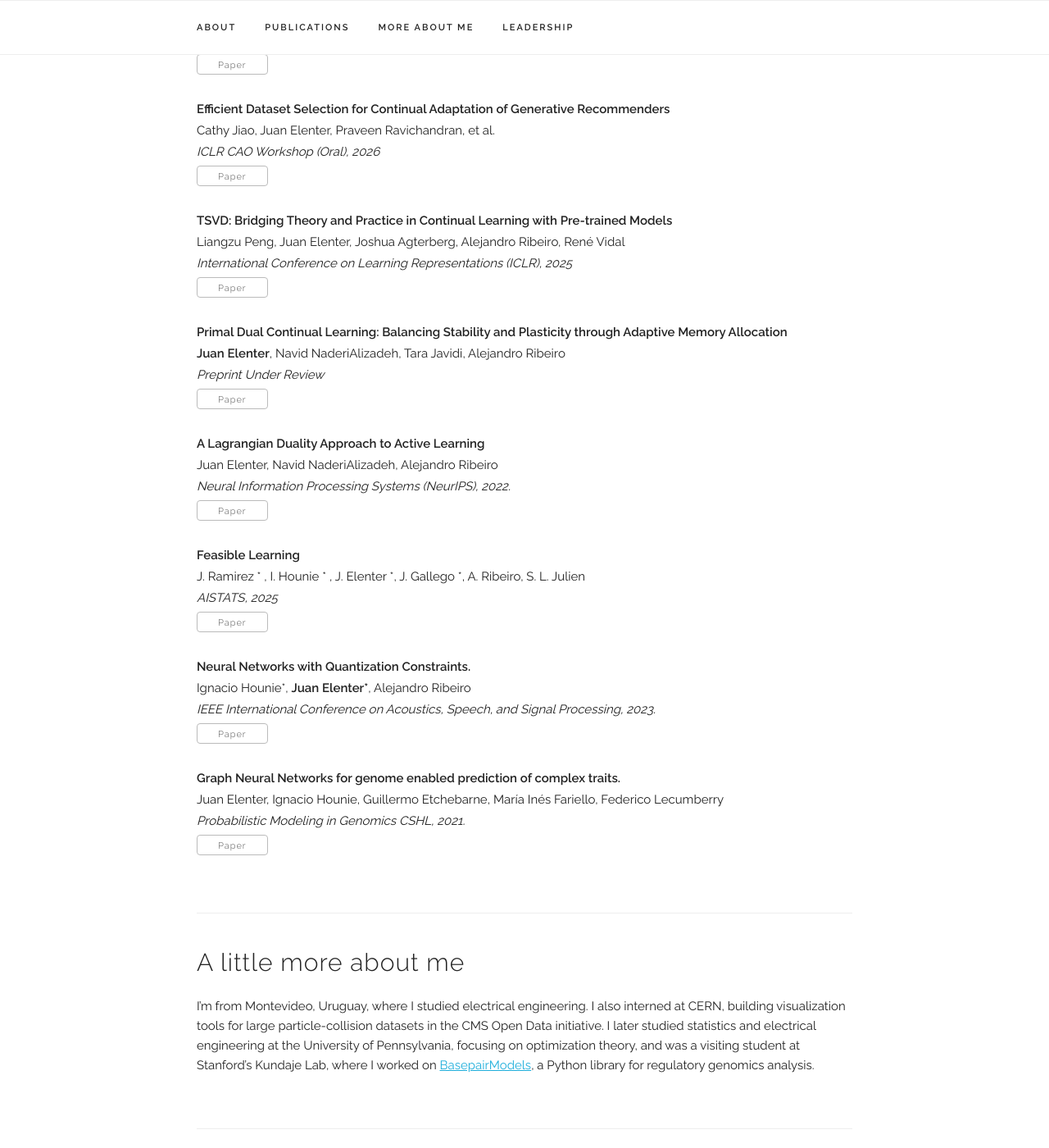
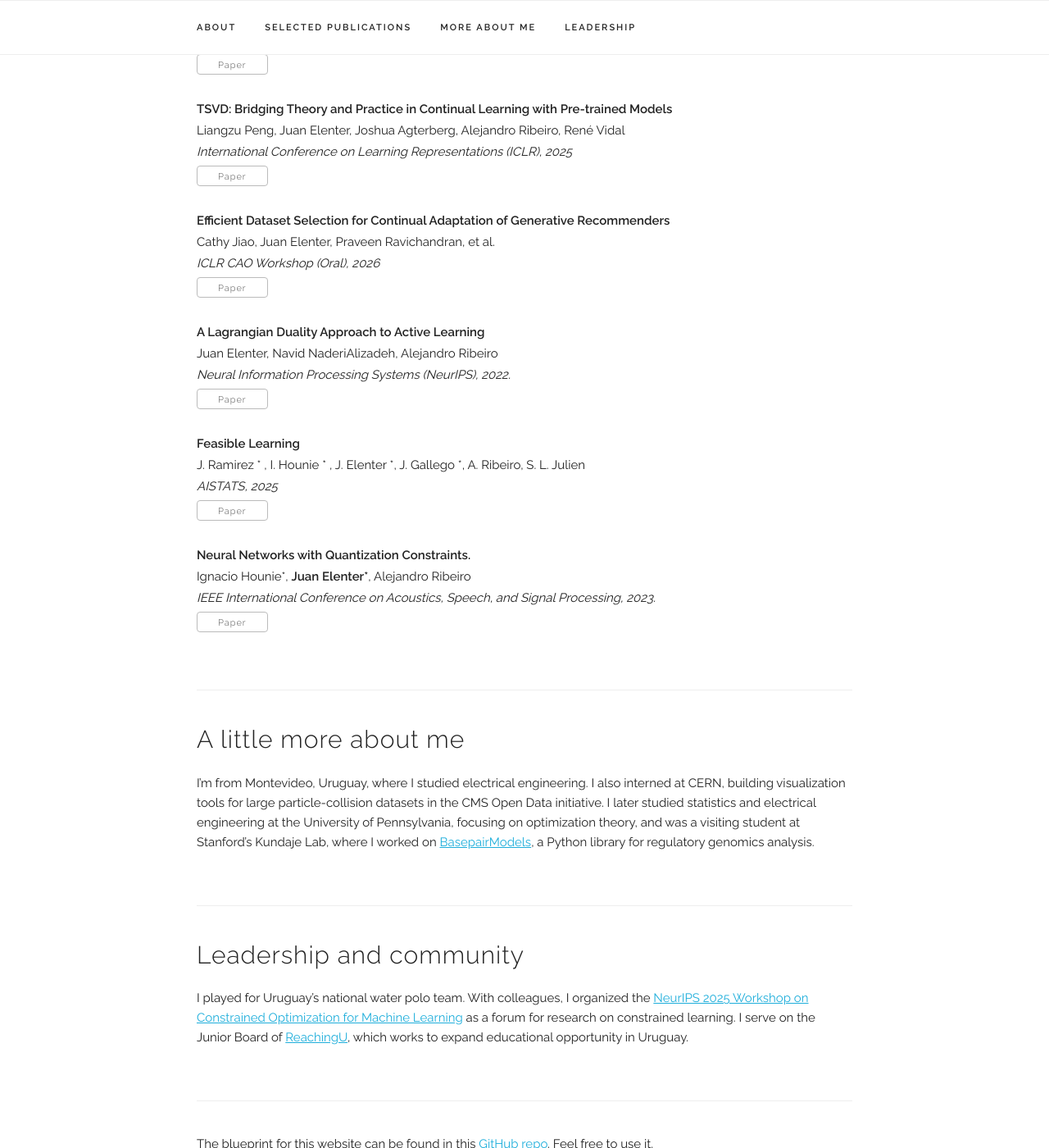
Before and after one commit to juanelenter/juanelenter.github.io, a Jekyll site: the page built from index.html, in a window 1280 px wide and 1400 px high, scrolled down 1016 px. Shown: the whole window at 82% size. Built offline with Jekyll 4.4.1, drawn with Linux system fonts in a browser that asks for light colours; some web fonts are replaced; some of the changed text lies outside the part shown.

Commit message:
Curate selected publications and refine community copy

```diff
--- a/_data/publications.yaml
+++ b/_data/publications.yaml
@@ -16,11 +16,6 @@ papers:
     philosphical: n
     industry: y
 
-  - title: "Efficient Dataset Selection for Continual Adaptation of Generative Recommenders"
-    authors: "Cathy Jiao, Juan Elenter, Praveen Ravichandran, et al."
-    venue: "ICLR CAO Workshop (Oral), 2026"
-    paper_pdf: "https://arxiv.org/abs/2604.07739"
-
   - title: "TSVD: Bridging Theory and Practice in Continual Learning with Pre-trained Models"
     authors: "Liangzu Peng, Juan Elenter, Joshua Agterberg, Alejandro Ribeiro, René Vidal"
     venue: "International Conference on Learning Representations (ICLR), 2025"
@@ -29,13 +24,10 @@ papers:
     empirical: y
     philosphical: n
 
-  - title: "Primal Dual Continual Learning: Balancing Stability and Plasticity through Adaptive Memory Allocation"
-    authors: "<b>Juan Elenter</b>, Navid NaderiAlizadeh, Tara Javidi, Alejandro Ribeiro"
-    venue: "Preprint Under Review"
-    paper_pdf: "https://arxiv.org/abs/2310.00154"
-    theory: n
-    empirical: n
-    philosphical: n
+  - title: "Efficient Dataset Selection for Continual Adaptation of Generative Recommenders"
+    authors: "Cathy Jiao, Juan Elenter, Praveen Ravichandran, et al."
+    venue: "ICLR CAO Workshop (Oral), 2026"
+    paper_pdf: "https://arxiv.org/abs/2604.07739"
 
   - title: "A Lagrangian Duality Approach to Active Learning"
     authors: "Juan Elenter, Navid NaderiAlizadeh, Alejandro Ribeiro"
@@ -62,11 +54,3 @@ papers:
     theory: n
     empirical: n
     philosphical: n
-
-  - title: "Graph Neural Networks for genome enabled prediction of complex traits."
-    authors: "Juan Elenter, Ignacio Hounie, Guillermo  Etchebarne, María Inés Fariello, Federico Lecumberry"
-    venue: "Probabilistic Modeling in Genomics CSHL, 2021."
-    paper_pdf: "https://www.colibri.udelar.edu.uy/jspui/bitstream/20.500.12008/36832/1/HEEFL21.pdf"
-    theory: n
-    empirical: n
-    philosphical: n
--- a/_layouts/default.html
+++ b/_layouts/default.html
@@ -113,7 +113,7 @@
       <div class="container">
         <ul class="navbar-list">
           <li class="navbar-item"><a class="navbar-link" href={{ "/index.html#bio" | prepend: site.baseurl }}>About</a></li>
-          <li class="navbar-item"><a class="navbar-link" href={{ "/index.html#publications" | prepend: site.baseurl }}>Publications</a></li>
+          <li class="navbar-item"><a class="navbar-link" href={{ "/index.html#publications" | prepend: site.baseurl }}>Selected Publications</a></li>
           <li class="navbar-item"><a class="navbar-link" href={{ "/index.html#about-me" | prepend: site.baseurl }}>More about me</a></li>
           <li class="navbar-item"><a class="navbar-link" href={{ "/index.html#leadership" | prepend: site.baseurl }}>Leadership</a></li>
         </ul>
--- a/index.html
+++ b/index.html
@@ -12,7 +12,7 @@ title: Home
 </div>
 
 <div class="docs-section" id="publications">
-  <h4>Publications</h4>
+  <h4>Selected Publications</h4>
   <p>See also my <a href="{{ site.data.main_info.google_scholar }}">Google Scholar profile</a>.</p>
   {% for paper in site.data.publications.papers %}
     <div class="paper">
@@ -38,7 +38,7 @@ title: Home
 <div class="docs-section" id="leadership">
   <h4>Leadership and community</h4>
   <p>
-    I played for Uruguay’s national water polo team. I’ve also helped build communities around research and education: I organized the <a href="https://constrained-opt-ml.github.io/">NeurIPS 2025 Workshop on Constrained Optimization for Machine Learning</a> and serve on the Junior Board of <a href="https://reachingu.org/en/">ReachingU</a>, a nonprofit advancing educational opportunity in Uruguay.
+    I played for Uruguay’s national water polo team. With colleagues, I organized the <a href="https://constrained-opt-ml.github.io/">NeurIPS 2025 Workshop on Constrained Optimization for Machine Learning</a> as a forum for research on constrained learning. I serve on the Junior Board of <a href="https://reachingu.org/en/">ReachingU</a>, which works to expand educational opportunity in Uruguay.
   </p>
 </div>
 
```
